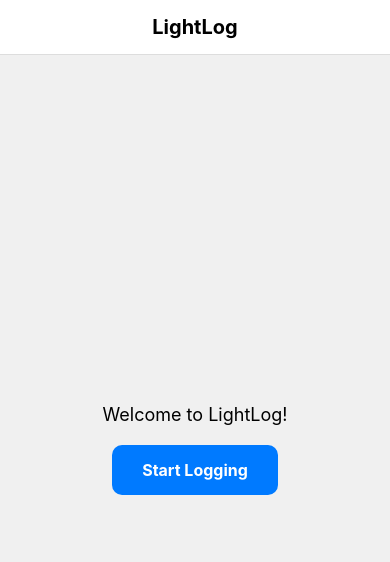
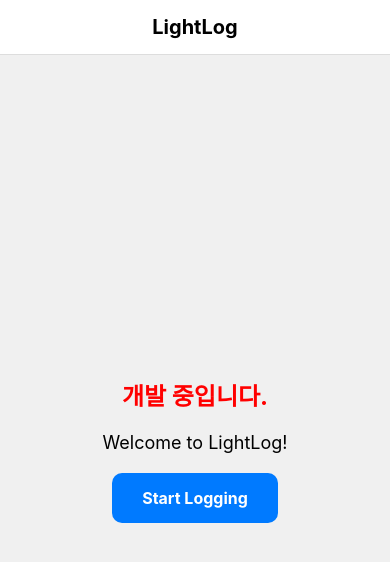
Before and after one commit to pnci1029/LightLog, a React Native app in the folder LightLog_FE/: screen / in a window 390 px wide. Shown: the top 562 px of the page. Built offline with nearby package versions, Linux system fonts and the light colour scheme.

Commit message:
테스트 파비콘 및 문구 추가

```diff
--- a/LightLog_FE/App.tsx
+++ b/LightLog_FE/App.tsx
@@ -8,6 +8,7 @@ export default function App() {
         <Text style={styles.headerText}>LightLog</Text>
       </View>
       <View style={styles.content}>
+        <Text style={styles.developmentText}>개발 중입니다.</Text>
         <Text style={styles.welcomeText}>Welcome to LightLog!</Text>
         <TouchableOpacity style={styles.button}>
           <Text style={styles.buttonText}>Start Logging</Text>
@@ -39,6 +40,12 @@ const styles = StyleSheet.create({
     alignItems: 'center',
     justifyContent: 'center',
   },
+  developmentText: {
+    fontSize: 24,
+    fontWeight: 'bold',
+    color: 'red',
+    marginBottom: 20,
+  },
   welcomeText: {
     fontSize: 18,
     marginBottom: 20,
```
